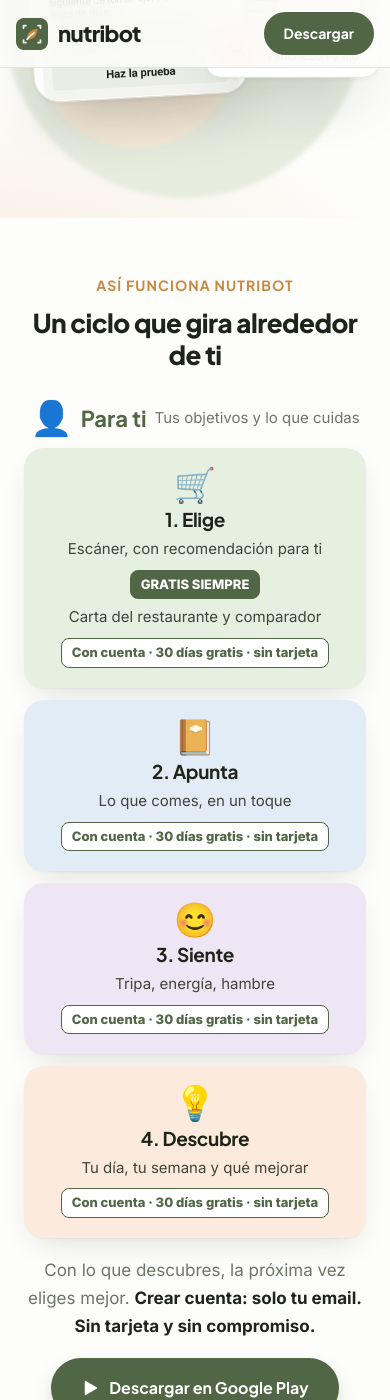
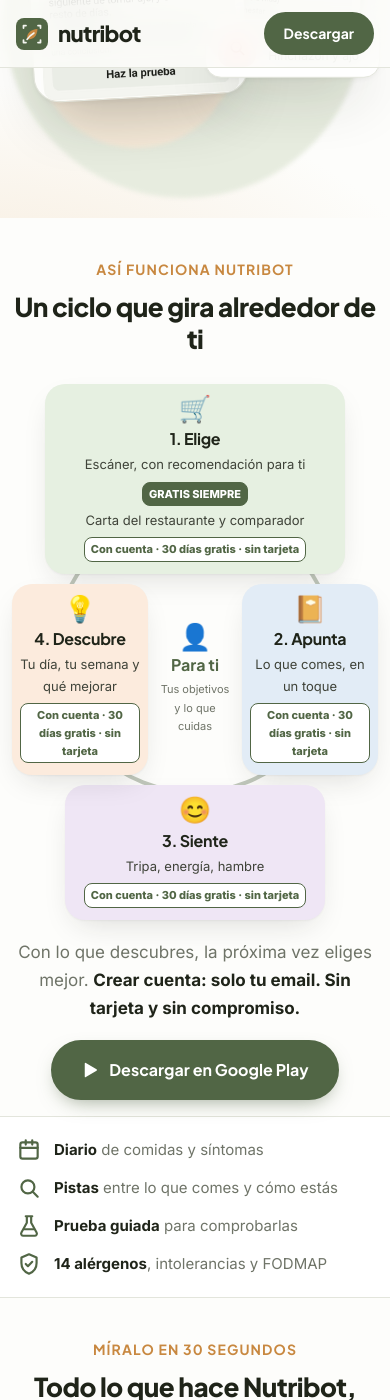
Before and after one commit to ferrodvilla-sys/nutribot-web, a Jekyll site: the page built from index.html, in a window 390 px wide and 1400 px high, scrolled down 904 px. Built offline with Jekyll 4.4.1, drawn with Linux system fonts in a browser that asks for light colours.

Commit message:
Portada: el ciclo también en círculo en el móvil, como en la app
Co-Authored-By: Claude Opus 5.5 <noreply@anthropic.com>
Claude-Session: https://claude.ai/code/session_01KHzAHBjoiDPn1zciGgAkyY

```diff
--- a/assets/css/style.css
+++ b/assets/css/style.css
@@ -450,11 +450,15 @@ svg.fill { fill: currentColor; stroke: none; }
   .ciclo-badge.free { color: #131511; }
 }
 @media (max-width: 720px) {
-  .ciclo-wrap { grid-template-columns: 1fr; gap: 12px; }
-  .ciclo-ring { display: none; }
-  .ciclo-center { grid-column: 1; grid-row: 1; flex-direction: row; justify-content: center; gap: 8px; flex-wrap: wrap; }
-  .t-elige { grid-column: 1; grid-row: 2; } .t-apunta { grid-column: 1; grid-row: 3; }
-  .t-siente { grid-column: 1; grid-row: 4; width: 100%; } .t-descubre { grid-column: 1; grid-row: 5; }
-  .t-elige { width: 100%; }
-  .ciclo-tile h3 { font-size: 19px; } .ciclo-tile p { font-size: 15px; }
+  /* En el móvil también en círculo, como en la app (Fernando, 26 nov). */
+  .ciclo { padding: 40px 12px 16px; }
+  .ciclo-wrap { grid-template-columns: 1fr 74px 1fr; gap: 10px; }
+  .ciclo-ring { width: 78%; }
+  .t-elige { width: min(300px, 100%); } .t-siente { width: min(260px, 100%); }
+  .ciclo-tile { padding: 12px 8px; }
+  .ciclo-tile h3 { font-size: 16px; } .ciclo-tile p { font-size: 13px; margin: 4px 0 2px; }
+  .ciclo-emoji { font-size: 26px; }
+  .ciclo-badge { font-size: 11px; padding: 2px 6px; }
+  .ciclo-center strong { font-size: 16px; } .ciclo-center small { font-size: 11px; }
 }
+}
```
